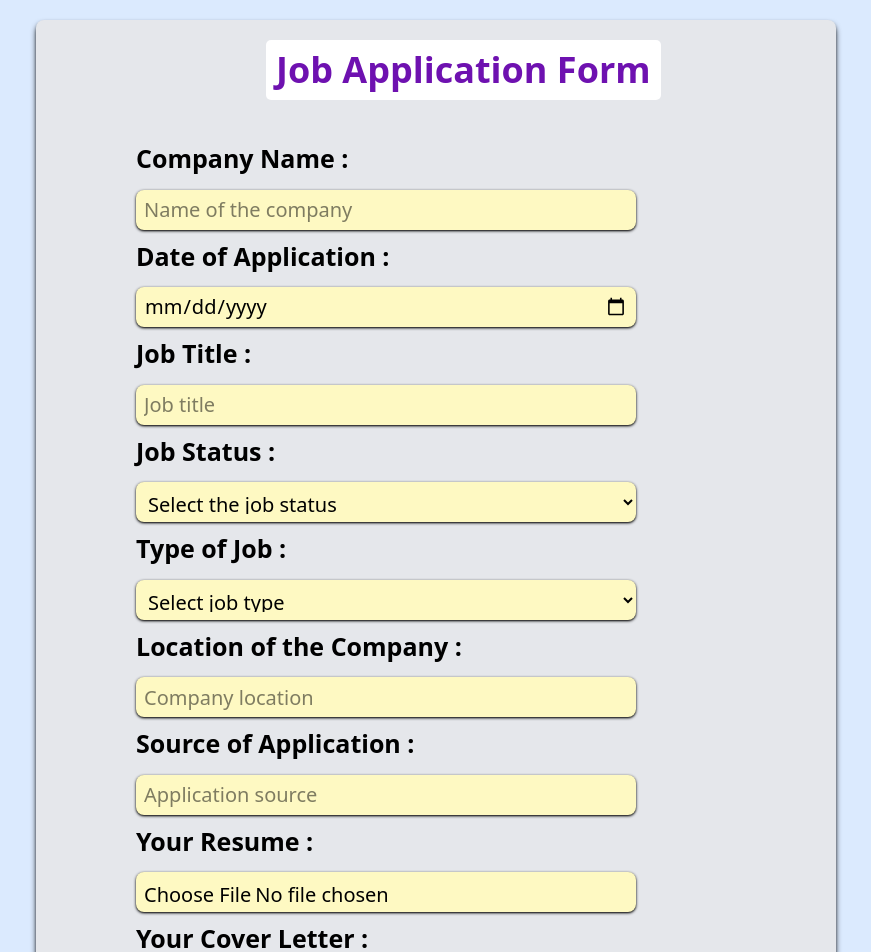
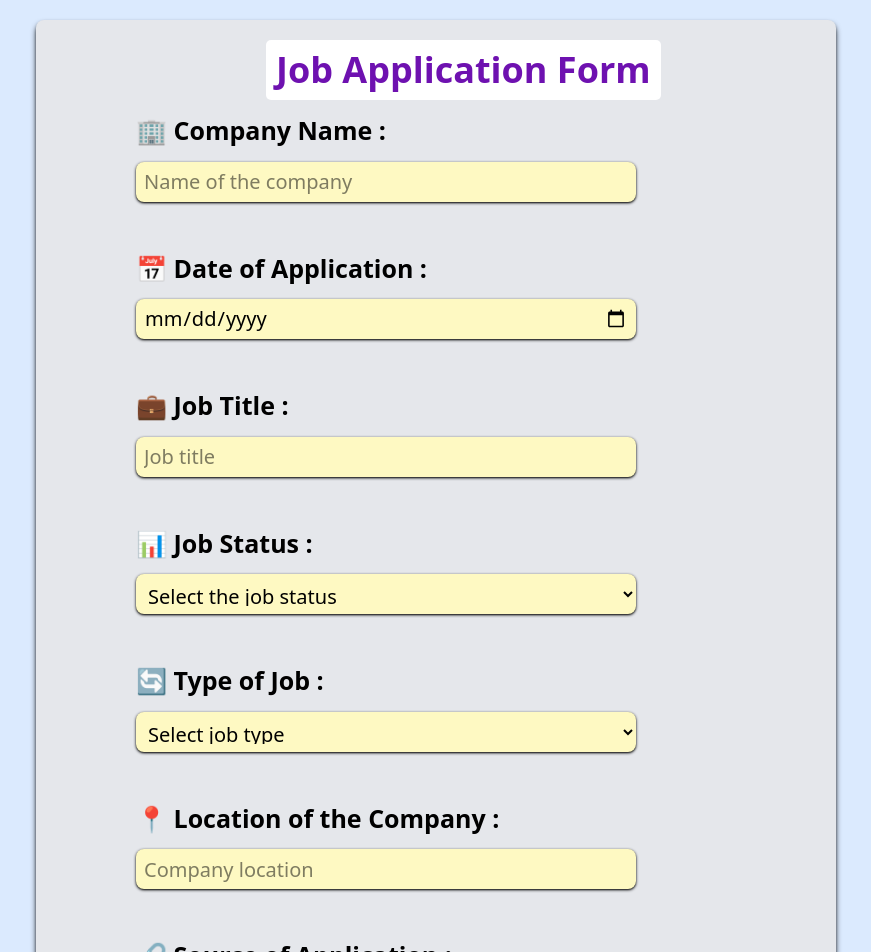
Before and after one commit to samantasubedi/Job-application-tracker, a React (Vite) app: page / in a window 1280 px wide. Shown: the top 952 px of the page, without its empty margins (204-1075 px from the left). Built offline with nearby package versions, Linux system fonts and the light colour scheme.

Commit message:
icons added

```diff
--- a/src/App.jsx
+++ b/src/App.jsx
@@ -4,11 +4,7 @@
   return (
     <>
       <Jobform></Jobform>;
-      <ToastContainer
-        position="bottom-center"
-        autoClose="500"
-        theme="colored"
-      />
+      <ToastContainer position="top-center" autoClose="1500" theme="colored" />
     </>
   );
 }
--- a/src/Jobform.jsx
+++ b/src/Jobform.jsx
@@ -11,13 +11,13 @@
     jobtype: "",
     joblocation: "",
     applicationsource: "",
-    resume: "",
+    resume: null,
     coverletter: null,
     notes: "",
   });
 
   function resetdata() {
-    toast.error("Form reset");
+    toast.error("Form has been reset");
     setformdata({
       companyname: "",
       dateofapplication: "",
@@ -26,18 +26,19 @@
       jobtype: "",
       joblocation: "",
       applicationsource: "",
-      resume: [],
+      resume: null,
       coverletter: null,
       notes: "",
     });
   }
-  const [isconfirmed, setisconfirmed] = useState(false);
+  // const [isconfirmed, setisconfirmed] = useState(false);
   function confirmdata() {
     if (formvalidation()) {
-      setisconfirmed(true);
-      setTimeout(() => {
-        setisconfirmed(false);
-      }, 3000);
+      toast.success("Form has been submitted successfully");
+      // setisconfirmed(true);
+      // setTimeout(() => {
+      //   setisconfirmed(false);
+      // }, 3000);
     }
   }
 
@@ -74,18 +75,21 @@
   function formvalidation() {
     const newerror = {};
     if (!formdata.companyname.trim())
-      newerror.companyname = "Company name is required";
+      newerror.companyname = "Company name is required !";
     if (!formdata.dateofapplication.trim())
-      newerror.dateofapplication = "Date of application is required";
-    if (!formdata.jobtitle.trim()) newerror.jobtitle = "Job title is required";
+      newerror.dateofapplication = "Date of application is required !";
+    if (!formdata.jobtitle.trim())
+      newerror.jobtitle = "Job title is required !";
     if (!formdata.status.trim())
-      newerror.status = "Status of the job is required";
-    if (!formdata.jobtype.trim()) newerror.jobtype = "Job type is required";
+      newerror.status = "Status of the job is required !";
+    if (!formdata.jobtype.trim()) newerror.jobtype = "Job type is required !";
     if (!formdata.joblocation.trim())
-      newerror.joblocation = "Job location is required";
+      newerror.joblocation = "Job location is required !";
     if (!formdata.applicationsource.trim())
-      newerror.applicationsource = "Source for application submission";
-    if (!formdata.resume) newerror.resume = "Resume is required";
+      newerror.applicationsource = "Source for application submission !";
+    if (!formdata.resume) newerror.resume = "Resume is required !";
+    if (!formdata.coverletter)
+      newerror.coverletter = "Cover letter is required !";
     seterror(newerror);
     return Object.keys(newerror).length === 0; //Object.key is a object method it returns the array of key of that particular specified object,
     //  in our case we specified newerror object
@@ -95,14 +99,14 @@
   }
   return (
     <div className="flex justify-center bg-blue-100">
-      <div className=" rounded-[8px] flex  gap-2 flex-col pl-[100px] pr-[10px] pt-[20px] bg-gray-200 h-fit w-[800px]  shadow-black shadow-md mb-[20px] mt-[20px] pb-[25px]">
-        <h1 className=" font-bold text-purple-800 bg-white max-w-fit text-4xl p-[10px] rounded-[5px] ml-[130px]">
+      <div className=" rounded-[8px] flex  gap-12 flex-col pl-[100px] pr-[10px] pt-[20px] bg-gray-200 h-fit w-[800px]  shadow-black shadow-md mb-[20px] mt-[20px] pb-[25px]">
+        <h1 className=" font-bold text-purple-800 bg-white max-w-fit text-4xl p-[10px] rounded-[5px]  ml-[130px]  absolute  ">
           Job Application Form
         </h1>
         <br></br>
-        <div className="flex gap-3 flex-col">
+        <div className="flex gap-3 flex-col relative ">
           <span className="font-semibold  text-[25px] Inter ">
-            Company Name :{" "}
+            🏢 Company Name :{" "}
           </span>
           <input
             className=" w-[500px] h-[40px] text-[20px] bg-yellow-100 p-2 rounded-lg shadow-black shadow-sm"
@@ -112,11 +116,15 @@
             value={formdata.companyname}
             name="companyname"
           ></input>
-          {error.companyname && <p>{error.companyname}</p>}
+          {error.companyname && (
+            <p className="text-red-600 absolute top-[100px]">
+              {error.companyname}
+            </p>
+          )}
         </div>
-        <div className="flex gap-3 flex-col">
+        <div className="flex gap-3 flex-col relative">
           <span className="font-semibold  text-[25px]">
-            Date of Application :{" "}
+            📅 Date of Application :{" "}
           </span>
           <input
             className=" bg-yellow-100 p-2 rounded-lg shadow-black shadow-sm w-[500px] h-[40px] text-[20px] "
@@ -127,10 +135,14 @@
             name="dateofapplication"
           ></input>
 
-          {error.dateofapplication && <p>{error.dateofapplication}</p>}
+          {error.dateofapplication && (
+            <p className="text-red-600 absolute top-[100px]">
+              {error.dateofapplication}
+            </p>
+          )}
         </div>
-        <div className="flex gap-3 flex-col">
-          <span className="font-semibold  text-[25px]">Job Title : </span>
+        <div className="flex gap-3 flex-col relative">
+          <span className="font-semibold  text-[25px]"> 💼 Job Title : </span>
           <input
             className=" shadow-black shadow-sm w-[500px] h-[40px] text-[20px]  bg-yellow-100 p-2 rounded-lg"
             type="text"
@@ -139,10 +151,14 @@
             value={formdata.jobtitle}
             name="jobtitle"
           ></input>
-          {error.jobtitle && <p>{error.jobtitle}</p>}
+          {error.jobtitle && (
+            <p className="text-red-600 absolute top-[100px]">
+              {error.jobtitle}
+            </p>
+          )}
         </div>
-        <div className="flex gap-3 flex-col">
-          <span className="font-semibold  text-[25px]">Job Status : </span>
+        <div className="flex gap-3 flex-col relative">
+          <span className="font-semibold  text-[25px]">📊 Job Status : </span>
           <select
             className=" shadow-black shadow-sm w-[500px] h-[40px] text-[20px]  bg-yellow-100 p-2 rounded-lg"
             type="text"
@@ -152,19 +168,21 @@
             name="status"
           >
             <option value="">Select the job status</option>
-            <option value="applied">Applied</option>
-            <option value="under review">Under Review</option>
-            <option value="interview scheduled">Interview Scheduled</option>
-            <option value="interviewed">Interviewed</option>
-            <option value="offer received">Offer Received</option>
-            <option value="accepted offer">Accepted Offer</option>
-            <option value="rejected">Rejected</option>
-            <option value="withdrawn">Withdrawn</option>
+            <option value="applied"> 📤 Applied</option>
+            <option value="under review">🔍 Under Review</option>
+            <option value="interview scheduled"> 📅 Interview Scheduled</option>
+            <option value="interviewed"> 🎤 Interviewed</option>
+            <option value="offer received"> 📬 Offer Received</option>
+            <option value="accepted offer"> ✅ Accepted Offer</option>
+            <option value="rejected"> ❌ Rejected</option>
+            <option value="withdrawn"> ↩️ Withdrawn</option>
           </select>
-          {error.status && <p>{error.status}</p>}
+          {error.status && (
+            <p className="text-red-600 absolute top-[100px]">{error.status}</p>
+          )}
         </div>
-        <div className="flex gap-3 flex-col">
-          <span className="font-semibold  text-[25px]"> Type of Job : </span>
+        <div className="flex gap-3 flex-col relative">
+          <span className="font-semibold  text-[25px]"> 🔄 Type of Job : </span>
           <select
             className=" shadow-black shadow-sm w-[500px] h-[40px] text-[20px]  bg-yellow-100 p-2 rounded-lg"
             type="text"
@@ -174,15 +192,17 @@
             name="jobtype"
           >
             <option value="">Select job type</option>
-            <option value="remote">Remote</option>
-            <option value="onsite">Onsite</option>
-            <option value="hybrid">Hybrid</option>
+            <option value="remote"> 🌐 Remote</option>
+            <option value="onsite"> 🏢 Onsite</option>
+            <option value="hybrid"> 🔄 Hybrid</option>
           </select>
-          {error.jobtype && <p>{error.jobtype}</p>}
+          {error.jobtype && (
+            <p className="text-red-600 absolute top-[100px]">{error.jobtype}</p>
+          )}
         </div>
-        <div className="flex gap-3 flex-col">
+        <div className="flex gap-3 flex-col relative">
           <span className="font-semibold  text-[25px]">
-            Location of the Company :{" "}
+            📍 Location of the Company :{" "}
           </span>
           <input
             className=" shadow-black shadow-sm w-[500px] h-[40px] text-[20px]  bg-yellow-100 p-2 rounded-lg"
@@ -192,10 +212,15 @@
             value={formdata.joblocation}
             name="joblocation"
           ></input>
+          {error.joblocation && (
+            <p className="text-red-600 absolute top-[100px]">
+              {error.joblocation}
+            </p>
+          )}
         </div>
-        <div className="flex gap-3 flex-col">
+        <div className="flex gap-3 flex-col relative">
           <span className="font-semibold  text-[25px]">
-            Source of Application :{" "}
+            🔗 Source of Application :{" "}
           </span>
           <input
             className=" shadow-black shadow-sm w-[500px] h-[40px] text-[20px]  bg-yellow-100 p-2 rounded-lg"
@@ -205,10 +230,14 @@
             value={formdata.applicationsource}
             name="applicationsource"
           ></input>
-          {error.applicationsource && <p>{error.applicationsource}</p>}
+          {error.applicationsource && (
+            <p className="text-red-600 absolute top-[100px]">
+              {error.applicationsource}
+            </p>
+          )}
         </div>
-        <div className="flex gap-3 flex-col">
-          <span className="font-semibold  text-[25px]">Your Resume : </span>
+        <div className="flex gap-3 flex-col relative">
+          <span className="font-semibold  text-[25px]"> 📄 Your Resume : </span>
           <input
             className=" shadow-black shadow-sm w-[500px] h-[40px] text-[20px]  bg-yellow-100 p-2 rounded-lg"
             type="file"
@@ -217,21 +246,30 @@
             onChange={handleinputchange}
             value={formdata.resume}
           ></input>
-          {error.resume && <p>{error.resume}</p>}
+          {error.resume && (
+            <p className="text-red-600 absolute top-[100px]">{error.resume}</p>
+          )}
         </div>
-        <div className="flex gap-3 flex-col">
+        <div className="flex gap-3 flex-col relative">
           <span className="font-semibold  text-[25px]">
-            Your Cover Letter :{" "}
+            📝 Your Cover Letter :{" "}
           </span>
           <input
             className=" shadow-black shadow-sm w-[500px] h-[40px] text-[20px]  bg-yellow-100 p-2 rounded-lg"
             type="file"
             placeholder=" Drop Your cover letter"
             name="coverletter"
+            value={formdata.coverletter}
+            onChange={handleinputchange}
           ></input>
+          {error.coverletter && (
+            <p className="text-red-600 absolute top-[100px]">
+              {error.coverletter}
+            </p>
+          )}
         </div>
-        <div className="flex gap-3 flex-col">
-          <span className="font-semibold  text-[25px]">Note : </span>
+        <div className="flex gap-3 flex-col relative">
+          <span className="font-semibold  text-[25px]"> ✍️ Note : </span>
           <textarea
             className=" shadow-black shadow-sm w-[500px]  text-[20px]  bg-yellow-100 p-2 rounded-lg
             "
@@ -246,7 +284,7 @@
         <div className="flex gap-10 justify-end">
           <button
             onClick={resetdata}
-            className="text-xl text-red-700 font-bold rounded-2xl p-[5px] w-fit bg-white  shadow-md shadow-slate-300 hover:translate-y-1 cursor-pointer hover:bg-red-100 hover:text-green-red-500"
+            className="  transition-all ease-in-out text-xl text-red-700 font-bold rounded-2xl p-[5px] w-fit bg-white  shadow-md shadow-slate-300 hover:translate-y-1 cursor-pointer hover:bg-red-100 hover:text-green-red-500"
           >
             Reset
           </button>
@@ -259,13 +297,13 @@
           </button>
         </div>
       </div>
-      <div className="fixed bottom-10 ">
+      {/* <div className="fixed bottom-10 ">
         {isconfirmed && (
           <p className=" text-blue-800 w-fit px-8 h-[45px] text-[24px] bg-green-100 font-semibold rounded-2xl  ">
             Data updated sucessfully ✅{" "}
           </p>
         )}
-      </div>
+      </div> */}
 
       <div className="fixed bottom-10  "></div>
     </div>
```
